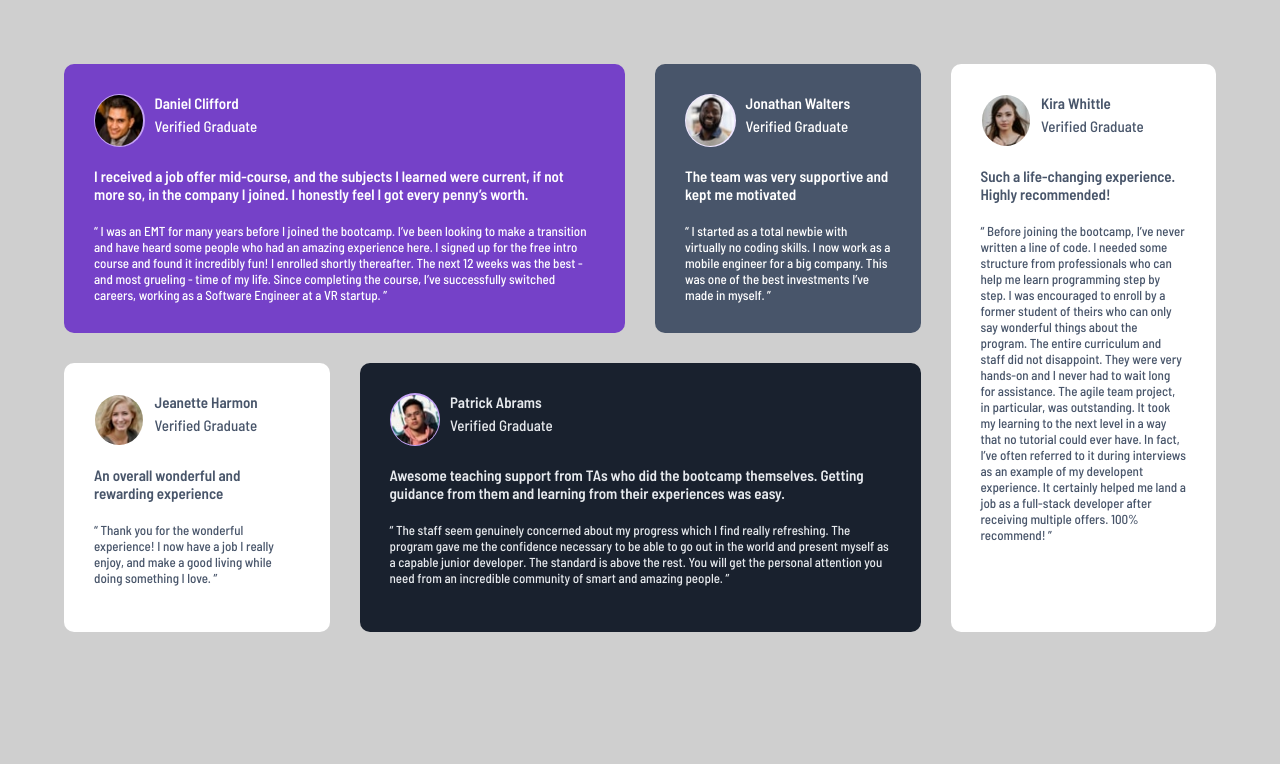
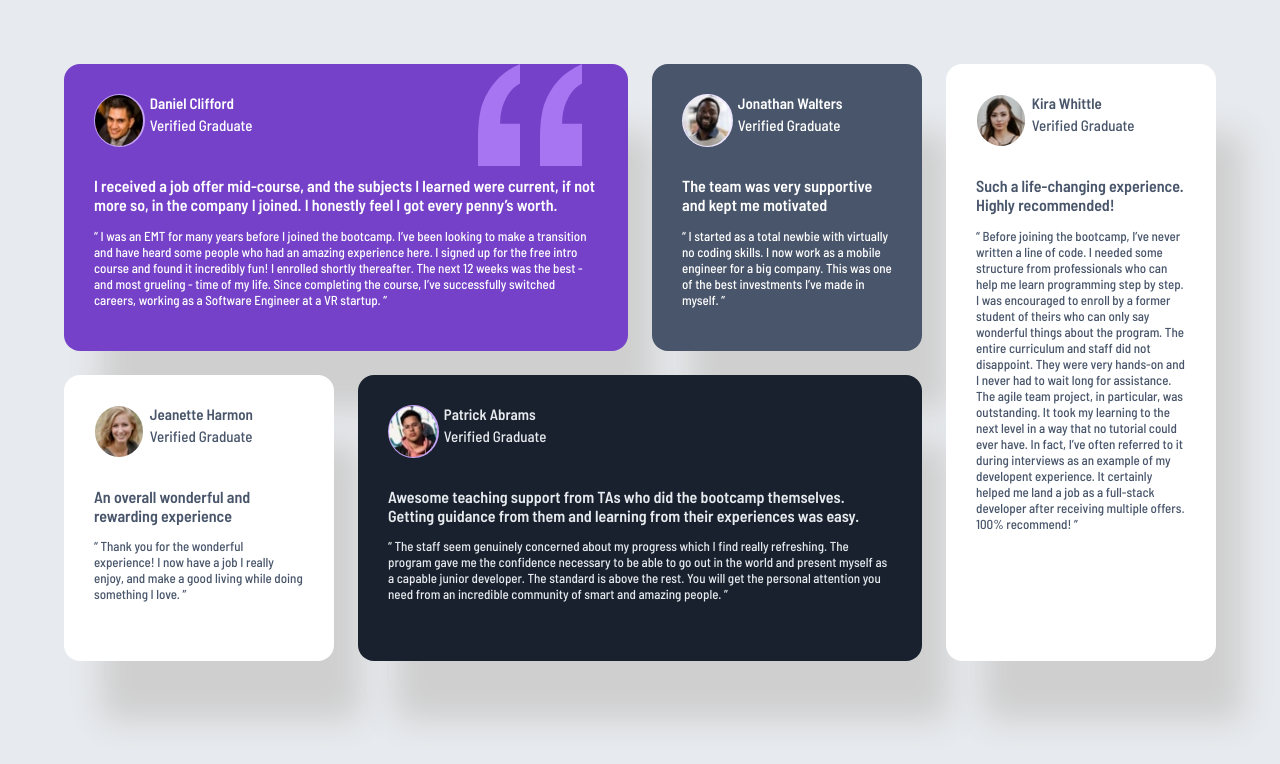
Before and after one commit to oliviamodesto/Frontend_Mentor_Testimonial_grid, a plain HTML site: page index.html in a window 1280 px wide. Drawn offline with Linux system fonts and the light colour scheme; a web font is replaced by a local one.

Commit message:
Upload solution 2
Upload solution version 2

```diff
--- a/index.html
+++ b/index.html
@@ -2,7 +2,7 @@
 <html lang="en">
 <head>
   <meta charset="UTF-8">
-  <meta name="viewport" content="width=device-width, initial-scale=1.0"> <!-- displays site properly based on user's device -->
+  <meta name="viewport" content="width=device-width, initial-scale=1.0">
 
   <link rel="icon" type="image/png" sizes="32x32" href="./images/favicon-32x32.png">
   <link rel="stylesheet" href="styles.css">
@@ -15,7 +15,7 @@
 </head>
 <body>
   <main class="wrapper">
-    <div class="test purple" id="daniel-clifford">
+    <section class="test purple daniel-clifford shadow">
       <div class="profile">
         <div class="profile-image mid-purple"><img src="images/image-daniel.jpg" alt="Danile Clifford's profile picture"/></div>
 
@@ -24,22 +24,25 @@
           <div class="qualification">Verified Graduate</div>
         </div>
       </div>
+      <article>
 
-      <div class="tagline">
+        <h2 class="tagline">
           I received a job offer mid-course, and the subjects I learned were current, if not more so,
           in the company I joined. I honestly feel I got every penny’s worth.
-      </div>
+        </h2>
 
-      <div class="testimonial">
+        <p class="testimonial">
         “ I was an EMT for many years before I joined the bootcamp. I’ve been looking to make a
         transition and have heard some people who had an amazing experience here. I signed up
         for the free intro course and found it incredibly fun! I enrolled shortly thereafter.
         The next 12 weeks was the best - and most grueling - time of my life. Since completing
         the course, I’ve successfully switched careers, working as a Software Engineer at a VR startup. ”
-      </div>
-    </div>
+        </p>
 
-    <div class="test grey" id="jonathan-walters">
+      </article>
+    </section>
+
+    <section class="test grey jonathan-walters shadow">
       <div class="profile">
         <div class="profile-image light-purple"><img src="images/image-jonathan.jpg" alt="Jonathan Walters' profile picture"/></div>
 
@@ -49,17 +52,21 @@
         </div>
       </div>
 
-      <div class="tagline">
+      <article>
+
+        <h2  class="tagline">
           The team was very supportive and kept me motivated
-      </div>
+        </h2>
 
-      <div class="testimonial">
+        <p  class="testimonial">
           “ I started as a total newbie with virtually no coding skills. I now work as a mobile engineer
           for a big company. This was one of the best investments I’ve made in myself. ”
-      </div>
-    </div>
+        </p>
 
-    <div class="test white" id="jeanette-harmon">
+      </article>
+    </section>
+
+    <section class="test white jeanette-harmon shadow">
       <div class="profile">
         <div class="profile-image"><img src="images/image-jeanette.jpg" alt="Jeanette Harmon's profile picture"/></div>
 
@@ -69,17 +76,20 @@
         </div>
       </div>
 
-      <div class="tagline">
+      <article>
+        <h2 class="tagline">
           An overall wonderful and rewarding experience
-      </div>
+        </h2>
 
-      <div class="testimonial">
+        <p class="testimonial">
           “ Thank you for the wonderful experience! I now have a job I really enjoy, and make a good living
           while doing something I love. ”
-      </div>
-    </div>
+        </p>
 
-    <div class="test blue" id="patrick-abrams">
+      </article>
+    </section>
+
+    <section class="test blue patrick-abrams shadow">
       <div class="profile">
         <div class="profile-image mid-purple"><img src="images/image-patrick.jpg" alt="Patrick Abrams' profile picture"/></div>
 
@@ -90,20 +100,24 @@
 
       </div>
 
-      <div class="tagline">
+      <article>
+
+        <h2 class="tagline">
           Awesome teaching support from TAs who did the bootcamp themselves. Getting guidance from them and
           learning from their experiences was easy.
-      </div>
+        </h2>
 
-      <div class="testimonial">
+        <p class="testimonial">
           “ The staff seem genuinely concerned about my progress which I find really refreshing. The program
           gave me the confidence necessary to be able to go out in the world and present myself as a capable
           junior developer. The standard is above the rest. You will get the personal attention you need from
           an incredible community of smart and amazing people. ”
-      </div>
-    </div>
+        </p>
 
-    <div class="test white" id="kira-whittle">
+      </article>
+    </section>
+
+    <section class="test white kira-whittle shadow">
       <div class="profile">
         <div class="profile-image"><img src="images/image-kira.jpg" alt="Kira Whittle's profile picture"/></div>
 
@@ -113,11 +127,12 @@
         </div>
       </div>
 
-      <div class="tagline">
+      <article>
+        <h2 class="tagline">
           Such a life-changing experience. Highly recommended!
-      </div>
+        </h2>
 
-      <div class="testimonial">
+        <p class="testimonial">
           “ Before joining the bootcamp, I’ve never written a line of code. I needed some structure from
           professionals who can help me learn programming step by step. I was encouraged to enroll by a former
           student of theirs who can only say wonderful things about the program. The entire curriculum and staff
@@ -126,8 +141,10 @@
           could ever have. In fact, I’ve often referred to it during interviews as an example of my developent
           experience. It certainly helped me land a job as a full-stack developer after receiving multiple offers.
           100% recommend! ”
-      </div>
-    </div>
+        </p>
+
+      </article>
+    </section>
 
   </main>
 </body>
--- a/styles.css
+++ b/styles.css
@@ -19,19 +19,20 @@
 }
 
 body{
-    background:var(--grey-200);
+    background:var(--grey-100);
     display:flex;
     align-items:center;
     justify-content: center;
     margin-top:5%;
+    font-size:20px;
 }
 
 .wrapper{
     display:grid;
-    grid-template-rows: repeat(auto-fill, minmax(100px, 1fr));
+    grid-template-rows: repeat(auto-fill, minmax(5rem, 1fr));
     grid-template-columns: 1fr;
     font-family:var(--font-family);
-    gap:30px;
+    gap:1.5rem;
     width:80dvw;
     justify-content: center;
 }
@@ -39,7 +40,7 @@ body{
 .profile{
     display:flex;
     flex-direction:row;
-    gap:10px;
+    gap:0.3334rem;
 }
 
 .profile-image{
@@ -58,7 +59,7 @@ img{
 .user{
     display:flex;
     flex-direction:column;
-    gap:5px;
+    gap:0.25rem;
 }
 
 .user-name{
@@ -77,17 +78,17 @@ img{
 
 .tagline{
     font-weight:var(--font-heavy);
-    font-size:var(--font-size-tagline);
+    font-size:1rem;
 }
 
 .testimonial{ font-weight:var(--font-light); }
 
 .test{
-    padding: 50px 50px 50px 50px;
+    padding:2rem 2rem 2rem 2rem;
     display:flex;
     flex-direction:column;
-    gap:20px;
-    border-radius:10px;
+    gap:1rem;
+    border-radius:0.5rem;
 }
 
 .purple{
@@ -110,49 +111,62 @@ img{
     color:var(--grey-100);
 }
 
-@media (min-width:781px){
+.shadow{
+    box-shadow: 2rem 4rem 2rem -0.3rem var(--grey-200);
+    border-top-color: var(--cyan);
+    border-radius:1rem;
+}
+
+p{ font-size:1rem; }
+
+h2{ font-size:2rem; }
+
+@media (min-width:48.8125rem){
 
     .wrapper{
         grid-template-rows: 1fr 1fr;
         grid-template-columns: 1fr 1fr 1fr 1fr;
         width:90dvw;
         min-height:50dvh;
-        font-size:10px;
+        font-size:16px;
     }
 
-    .test{ padding: 30px 30px 30px 30px; }
+    .test{ padding: 1.875em 1.875em 1.875em 1.875em; }
 
-    #daniel-clifford{
+    .daniel-clifford{
         grid-column:1 / 3;
         grid-row:1 / 2;
+        background-image:url('images/bg-pattern-quotation.svg');
+        background-repeat: no-repeat;
+        background-position: 90% top;
     }
 
-    #jonathan-walters{
+    .jonathan-walters{
         grid-column:3 / 4;
         grid-row:1 / 2;
     }
 
-    #kira-whittle{
+    .kira-whittle{
         grid-column:4 / 5;
         grid-row:1 / 3;
     }
 
-    #jeanette-harmon{
+    .jeanette-harmon{
         grid-column:1 / 2;
         grid-row:2 / 3;
     }
 
-    #patrick-abrams{
+    .patrick-abrams{
         grid-column:2 / 4;
         grid-row:2 / 3;
     }
 
-    .user-name{ font-size:15px; }
+    .user-name{ font-size:0.9375rem; }
 
-    .tagline{ font-size:15px; }
+    h2{ font-size:1rem; }
 
-    .qualification{ font-size:15px; }
+    .qualification{ font-size:0.9375rem; }
 
-    .testimonial{ font-size:13px; }
+    p{ font-size:0.8125rem; }
 
 }
```
Also changed, not shown: screenshots/full_screen_version2.png (added), 1 other file. Lines whose indentation alone changed are shown as unchanged.
